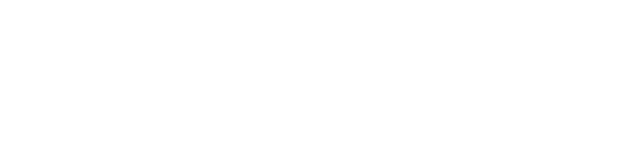
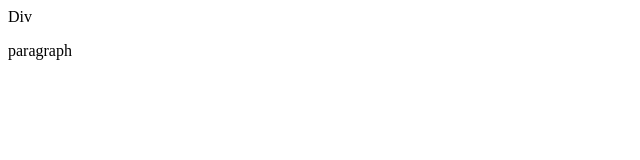
Before and after one commit to Ammar-rgb/firtst-project, a plain HTML site: page index.html in a window 1280 px wide. Shown: the full height of the page, 0-640 px from the left. Drawn offline with Linux system fonts and the light colour scheme.

Commit message:
new changes

```diff
--- a/index.html
+++ b/index.html
@@ -43,6 +43,9 @@
 <a href="#" class="link">google</a> -->
 
 
+<div>Div</div>
+<p class="para" title="paragraph" data-src="Testing">paragraph</p>
+
 
 
 
```
Also changed, not shown: main.js (+39 -0 lines).
